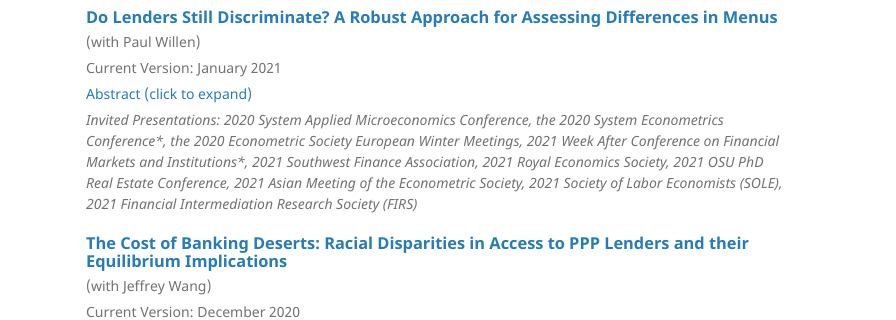
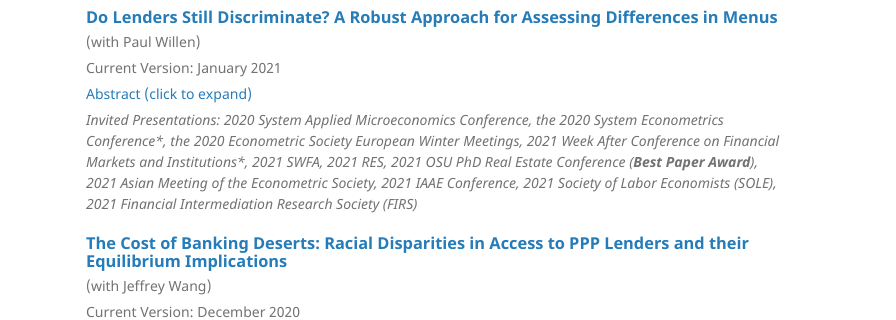
Before and after one commit to dhzh/dhzh-backup, a plain HTML site: page index.html in a window 1280 px wide. Shown: the part 406-726 px from the top of the page, 384-1280 px from the left. Drawn offline with Linux system fonts and the light colour scheme.

Commit message:
add sapportareport

```diff
--- a/index.html
+++ b/index.html
@@ -86,7 +86,7 @@
 
 
 
-<p style="margin:0 0 5px;"><em>Invited Presentations: 2020 System Applied Microeconomics Conference, the 2020 System Econometrics Conference*, the 2020 Econometric Society European Winter Meetings, 2021 Week After Conference on Financial Markets and Institutions*, 2021 Southwest Finance Association, 2021 Royal Economics Society, 2021 OSU PhD Real Estate Conference, 2021 Asian Meeting of the Econometric Society, 2021 Society of Labor Economists (SOLE), 2021 Financial Intermediation Research Society (FIRS)</em></p>
+<p style="margin:0 0 5px;"><em>Invited Presentations: 2020 System Applied Microeconomics Conference, the 2020 System Econometrics Conference*, the 2020 Econometric Society European Winter Meetings, 2021 Week After Conference on Financial Markets and Institutions*, 2021 SWFA, 2021 RES, 2021 OSU PhD Real Estate Conference (<b>Best Paper Award</b>), 2021 Asian Meeting of the Econometric Society, 2021 IAAE Conference, 2021 Society of Labor Economists (SOLE), 2021 Financial Intermediation Research Society (FIRS)</em></p>
 
 
 
```
Also changed, not shown: index.txt (added).
